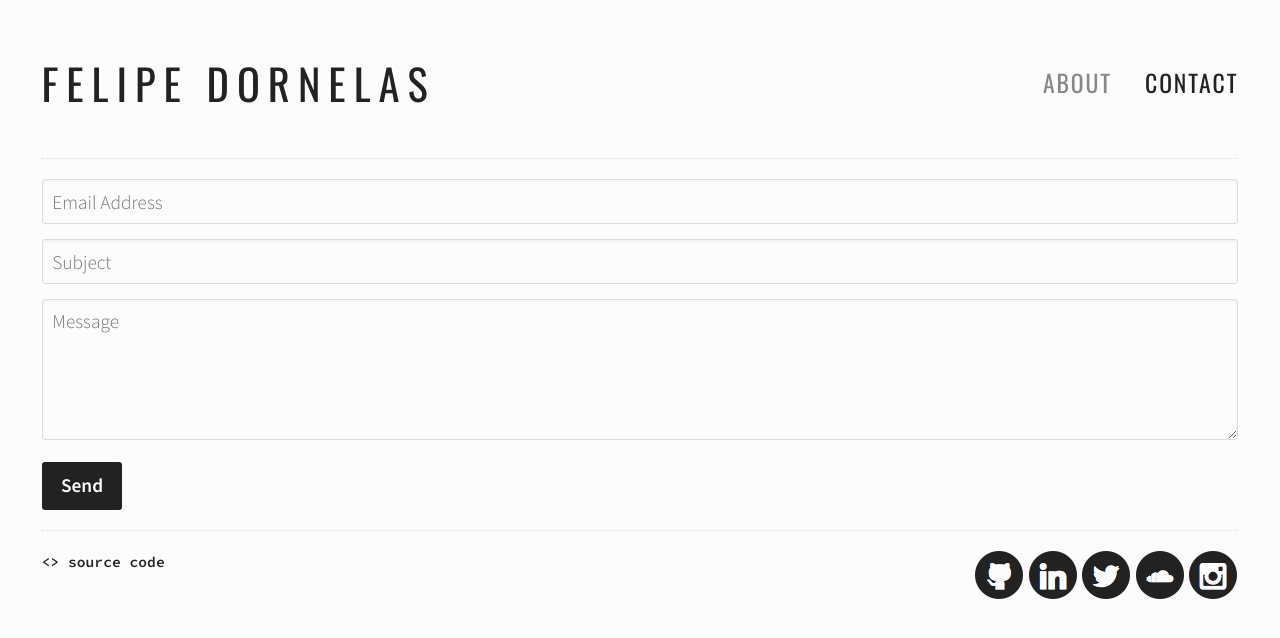
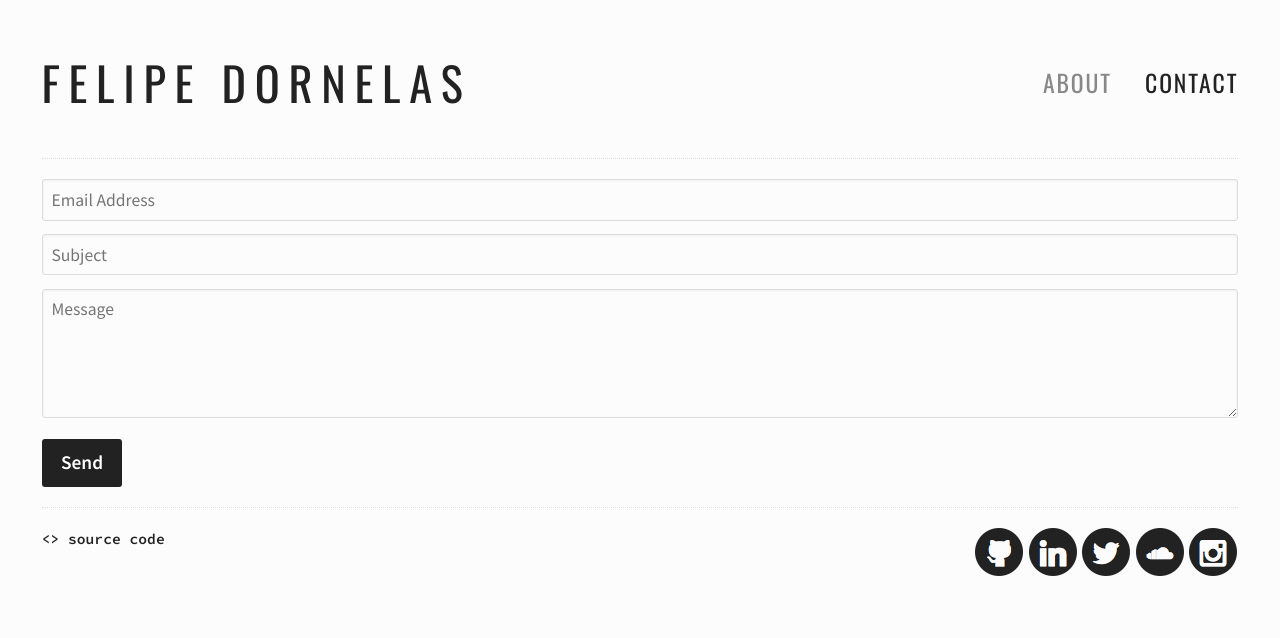
Before and after one commit to felipead/felipead.github.com, a Jekyll site: the page built from pages/contact.html, in a window 1280 px wide. Shown: the top 638 px of the page. Built offline with Jekyll 4.4.1, drawn with Linux system fonts in a browser that asks for light colours.

Commit message:
Optimize typography

```diff
--- a/_sass/base/_forms.scss
+++ b/_sass/base/_forms.scss
@@ -9,9 +9,9 @@
 label,
 select {
     display: block;
-    font-family: $base-font-family;
-    font-size: $base-font-size;
-    font-weight: $base-font-weight;
+    font-family: $form-font-family;
+    font-size: $form-font-size;
+    font-weight: $form-font-weight;
 }
 
 label {
@@ -35,9 +35,9 @@
     border-radius: $base-border-radius;
     box-shadow: $form-box-shadow;
     box-sizing: border-box;
-    font-family: $base-font-family;
-    font-size: $base-font-size;
-    font-weight: $base-font-weight;
+    font-family: $form-font-family;
+    font-size: $form-font-size;
+    font-weight: $form-font-weight;
     margin-bottom: $base-spacing / 2;
     padding: $base-spacing / 3;
     transition: border-color;
--- a/_sass/base/_variables.scss
+++ b/_sass/base/_variables.scss
@@ -8,11 +8,14 @@
 $logo-font-family: "Oswald", $helvetica;
 $menu-font-family: $logo-font-family;
 $monospace-font-family: "Source Code Pro", $monospace;
+$form-font-family: $base-font-family;
 
 // Font Sizes
 $base-font-size: 1.1em;
 $base-font-weight: 300;
-$heading-font-size: 1.1em;
+$form-font-size: 1em;
+$form-font-weight: 400;
+$heading-font-size: 1.2em;
 $heading-font-weight: 400;
 $heading-letter-spacing: 0.15em;
 $logo-font-size: 2.2em;
```
